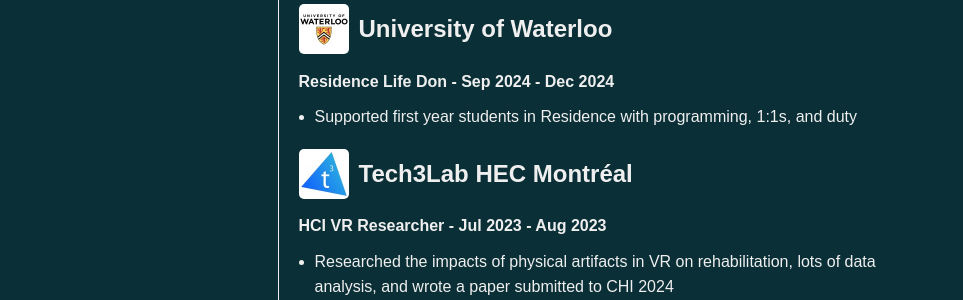
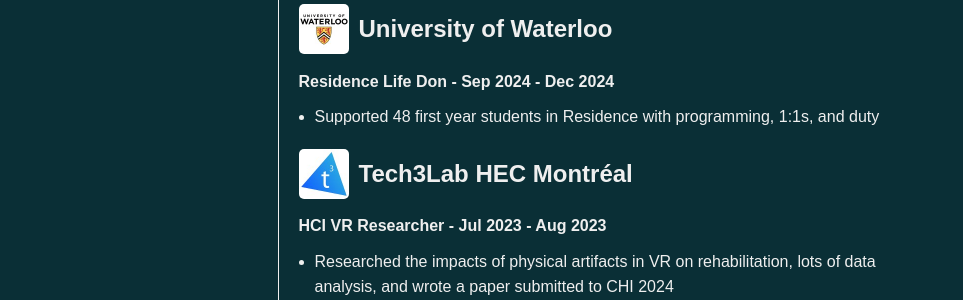
Before and after one commit to SuperZooper3/superzooper3.github.io, a Jekyll site: the page built from index.html, in a window 1280 px wide. Shown: the part 1507-1807 px from the top of the page, without its empty margins (157-1120 px from the left). Built offline with Jekyll 4.4.1, drawn with Linux system fonts in a browser that asks for light colours.

Commit message:
set a favicon and update # of students

```diff
--- a/_layouts/default.html
+++ b/_layouts/default.html
@@ -5,6 +5,7 @@
     <title>{{ page.title }} - Alex Aumais</title>
     <link rel="stylesheet" href="/assets/css/styles.css">
     <meta name="description" content="{{ page.title }} - Alex Aumais' portfolio website.">
+    <link rel="icon" type="image/x-icon" href="/assets/img/aa_icon.png">
   </head>
   <body>
     <header>
--- a/index.html
+++ b/index.html
@@ -108,7 +108,7 @@
                 </div>
                 <h4>Residence Life Don - Sep 2024 - Dec 2024</h4>
                 <ul>
-                    <li>Supported first year students in Residence with programming, 1:1s, and duty</li>
+                    <li>Supported 48 first year students in Residence with programming, 1:1s, and duty</li>
                 </ul>
             </div>
 
```
Also changed, not shown: assets/img/aa_icon.png (added).
